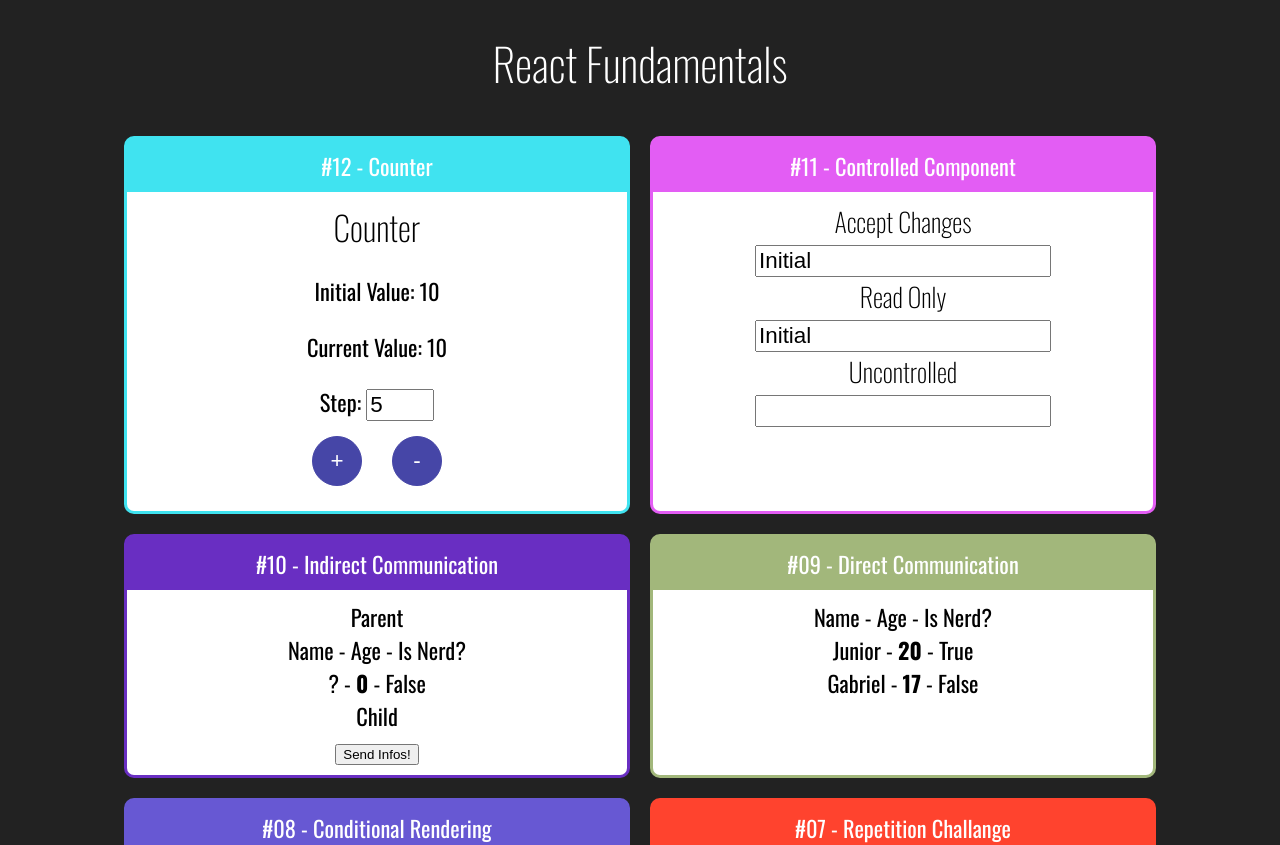
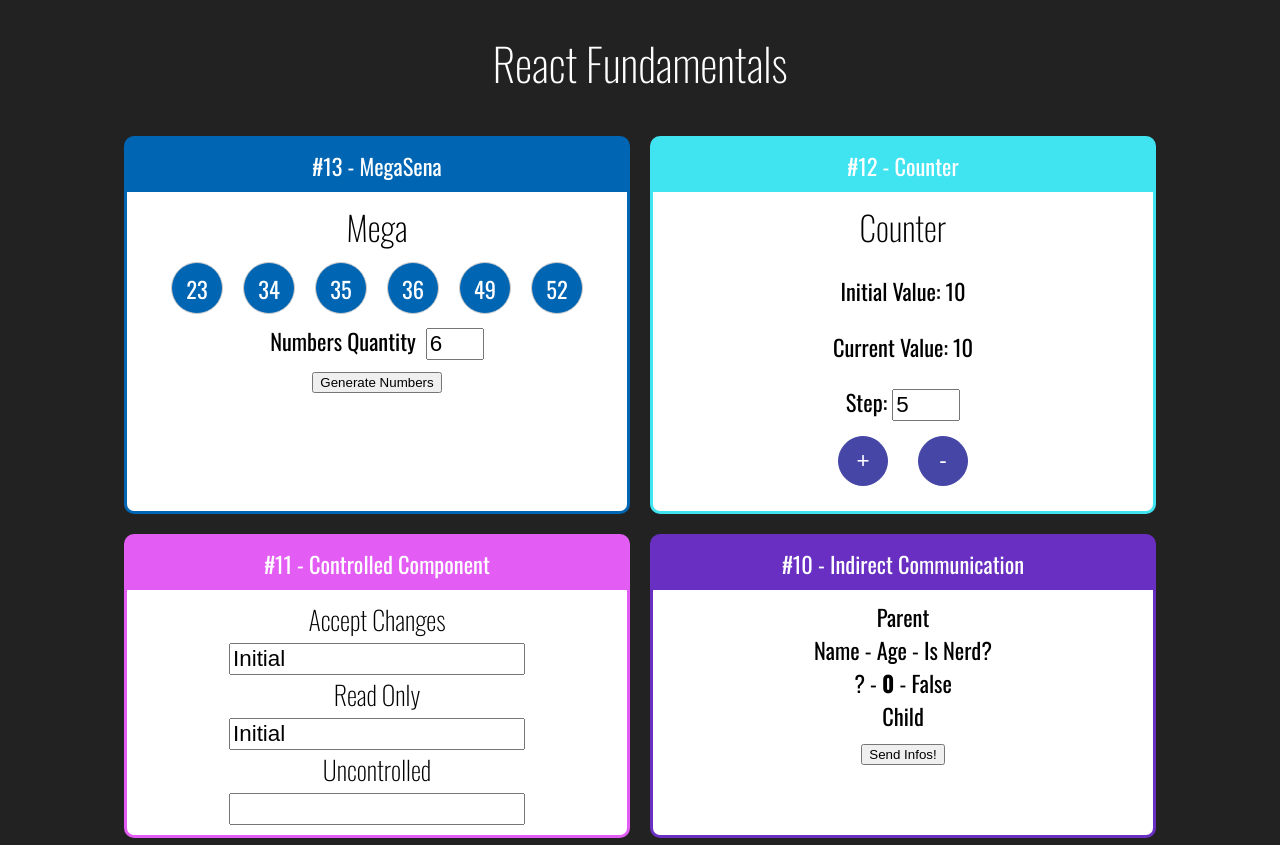
Before and after one commit to MagnunAVF/react-redux-skills, a React (Create React App) app in the folder react-fundamentals/: page / in a window 1280 px wide. Shown: the top 845 px of the page. Built offline with nearby package versions, Linux system fonts and the light colour scheme.

Commit message:
Create component to generate random MegaSena numbers

```diff
--- a/react-fundamentals/src/App.jsx
+++ b/react-fundamentals/src/App.jsx
@@ -1,8 +1,9 @@
 import "./App.css";
 import React from "react";
 
-import Counter from './components/counter/Counter'
-import Input from './components/form/Input'
+import Mega from "./components/mega/Mega";
+import Counter from "./components/counter/Counter";
+import Input from "./components/form/Input";
 import IndirectParent from "./components/communication/IndirectParent";
 import DirectParent from "./components/communication/DirectParent";
 import UserInfo from "./components/conditional/UserInfo";
@@ -22,6 +23,10 @@ export default () => (
     <h1>React Fundamentals</h1>
 
     <div className="Cards">
+      <Card title="#13 - MegaSena" color="#0066b3">
+        <Mega quantity={6} />
+      </Card>
+
       <Card title="#12 - Counter" color="#40e3f0">
         <Counter initialNumber={10} />
       </Card>
--- /dev/null
+++ b/react-fundamentals/src/components/mega/Mega.css
@@ -0,0 +1,28 @@
+.Mega label {
+  margin-right: 10px;
+}
+
+.Mega input {
+  font-size: 1.4rem;
+  width: 50px;
+}
+
+.Numbers {
+  display: flex;
+  justify-content: center;
+  align-items: center;
+  flex-wrap: wrap;
+}
+
+.Numbers div {
+  display: flex;
+  justify-content: center;
+  align-items: center;
+  width: 50px;
+  height: 50px;
+  border-radius: 50%;
+  border: solid 1px #ccc;
+  color: #fff;
+  background-color: #0066b3;
+  margin: 10px;
+}
--- a/react-fundamentals/src/components/mega/Mega.jsx
+++ b/react-fundamentals/src/components/mega/Mega.jsx
@@ -0,0 +1,65 @@
+import "./Mega.css";
+import React, { useState } from "react";
+
+const MIN_NUMBERS = 6;
+const MAX_NUMBERS = 15;
+
+export default (props) => {
+  function generateNotContainedNumber(min, max, array) {
+    const randomNumber = parseInt(Math.random() * (max + 1 - min)) + min;
+
+    return array.includes(randomNumber)
+      ? generateNotContainedNumber(min, max, array)
+      : randomNumber;
+  }
+
+  function generateNumbers(n) {
+    let quantity = n;
+    if (quantity > MAX_NUMBERS || quantity < MIN_NUMBERS) {
+      quantity = MIN_NUMBERS;
+      setQuantity(quantity);
+    }
+    const resultNumber = Array(quantity)
+      .fill(0)
+      .reduce((numbersArray) => {
+        const newNumber = generateNotContainedNumber(1, 60, numbersArray);
+        return [...numbersArray, newNumber];
+      }, [])
+      .sort((n1, n2) => n1 - n2);
+
+    return resultNumber;
+  }
+
+  const [quantity, setQuantity] = useState(props.quantity || 6);
+  const initialNumbers = generateNumbers(quantity);
+  const [numbers, setNumbers] = useState(initialNumbers);
+
+  const numbersJSX = numbers.map((number) => {
+    return <div key={number}>{number}</div>;
+  });
+
+  return (
+    <div className="Mega">
+      <h2>Mega</h2>
+      <div className="Numbers">{numbersJSX}</div>
+      <div>
+        <label htmlFor="number">Numbers Quantity</label>
+        <input
+          min={MIN_NUMBERS}
+          max={MAX_NUMBERS}
+          id="number"
+          type="number"
+          value={quantity}
+          onChange={(e) => {
+            const newValue = +e.target.value;
+            setQuantity(newValue);
+            setNumbers(generateNumbers(newValue));
+          }}
+        />
+      </div>
+      <button onClick={(_) => setNumbers(generateNumbers(quantity))}>
+        Generate Numbers
+      </button>
+    </div>
+  );
+};
```
